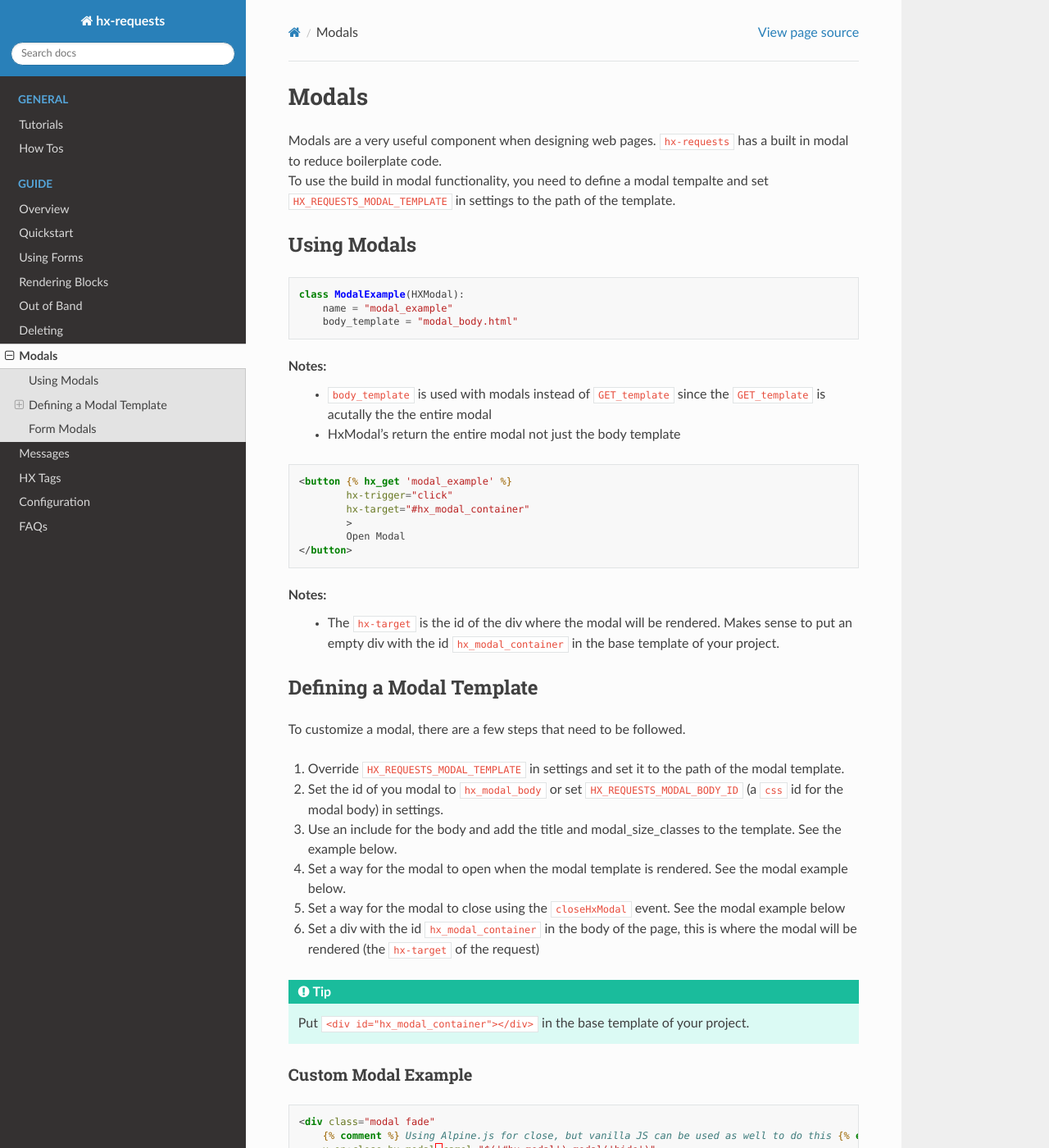
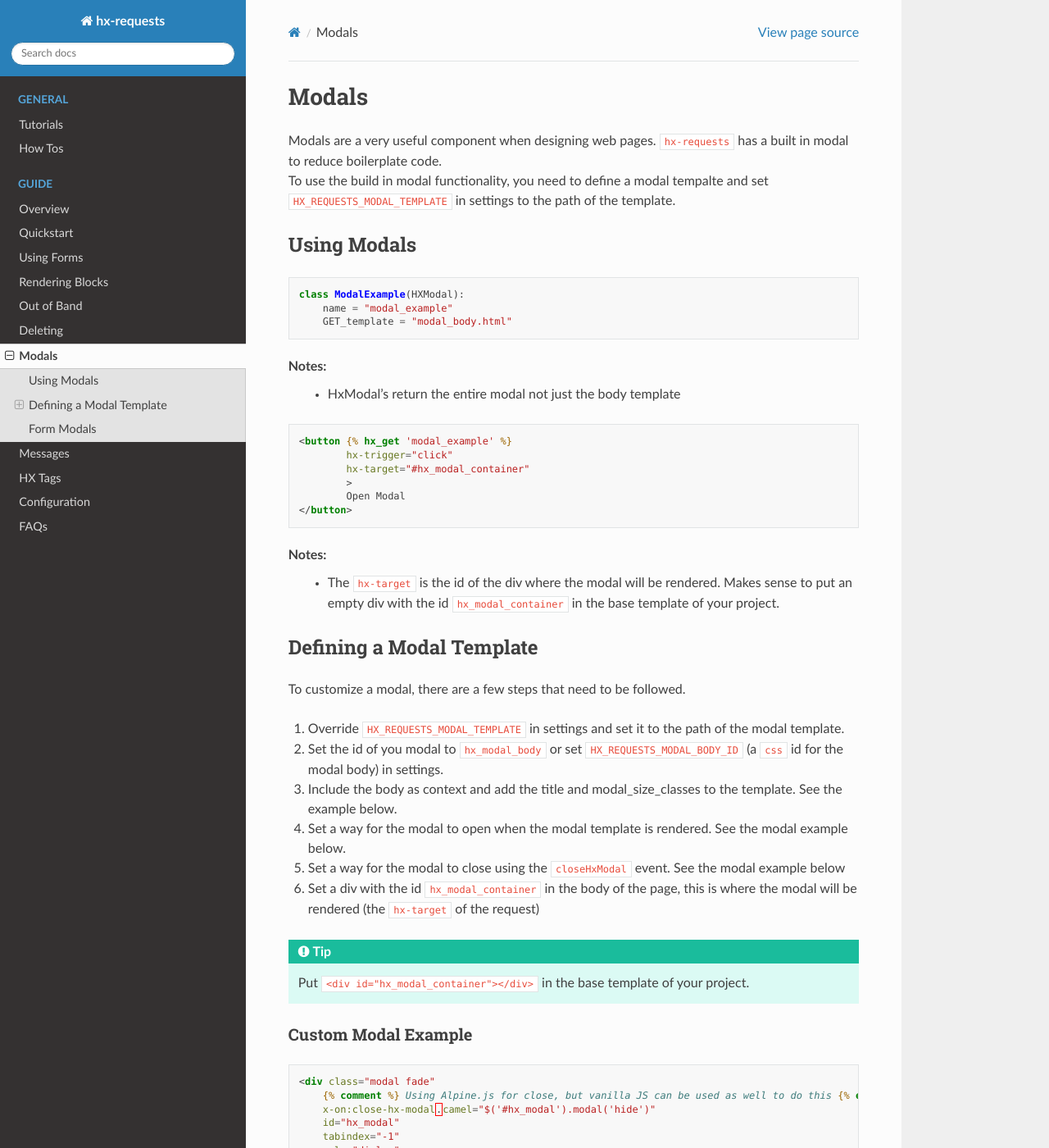
Before and after one commit to yaakovLowenstein/hx-requests, a Sphinx documentation site: the page built from docs/guide/modals.rst, in a window 1280 px wide and 1400 px high. Shown: the whole window at 82% size. Built offline with Sphinx 7.4.7 and the Read the Docs theme 3.1.0, drawn with Linux system fonts in a browser that asks for light colours; pages that are not in the unit, such as notebooks, are missing from menus; some of the changed text lies outside the part shown.

Commit message:
docs: Update modal docs

```diff
--- a/docs/guide/modals.rst
+++ b/docs/guide/modals.rst
@@ -11,10 +11,9 @@ Using Modals
 
     class ModalExample(HXModal):
         name = "modal_example"
-        body_template = "modal_body.html"
+        GET_template = "modal_body.html"
 
 Notes:
-    - :code:`body_template` is used with modals instead of :code:`GET_template` since the :code:`GET_template` is acutally the the entire modal
     - HxModal's return the entire modal not just the body template
 
 .. code-block:: html+django
@@ -36,7 +35,7 @@ To customize a modal, there are a few steps that need to be followed.
 
 #. Override :code:`HX_REQUESTS_MODAL_TEMPLATE` in settings and set it to the path of the modal template.
 #. Set the id of you modal to :code:`hx_modal_body` or set :code:`HX_REQUESTS_MODAL_BODY_ID` (a :code:`css` id for the modal body) in settings.
-#. Use an include for the body and add the title and modal_size_classes to the template. See the example below.
+#. Include the body as context and add the title and modal_size_classes to the template. See the example below.
 #. Set a way for the modal to open when the modal template is rendered. See the modal example below.
 #. Set a way for the modal to close using the :code:`closeHxModal` event. See the modal example below
 #. Set a div with the id :code:`hx_modal_container` in the body of the page, this is where the modal will be rendered (the :code:`hx-target` of the request)
@@ -71,7 +70,7 @@ Custom Modal Example
                 {% comment %} Modal body id {% endcomment %}
                 <div class="modal-body" id="hx_modal_body" >
                     {% comment %} How to include the body {% endcomment %}
-                    <p >{% include body %}</p>
+                    {{body}}
                 </div>
             </div>
         </div>
@@ -112,7 +111,7 @@ Notes:
     class EditUserModal(HXFormModal):
         name = "edit_user_modal"
         form_class = UserInfoForm
-        body_template = 'form.html' # Used as the body of the modal
+        GET_template = 'form.html' # Used as the body of the modal
         POST_template = '...' # This works the same as any POST_template
 
 Notes:
```
